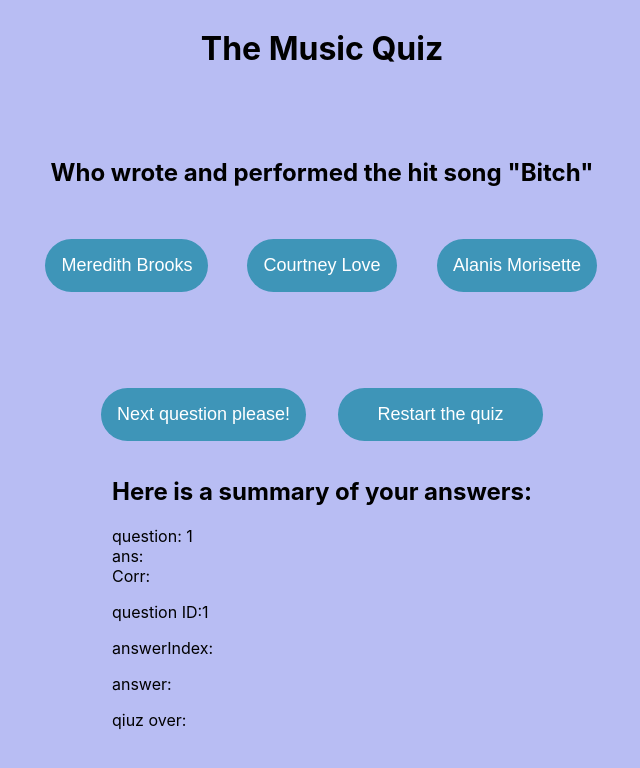
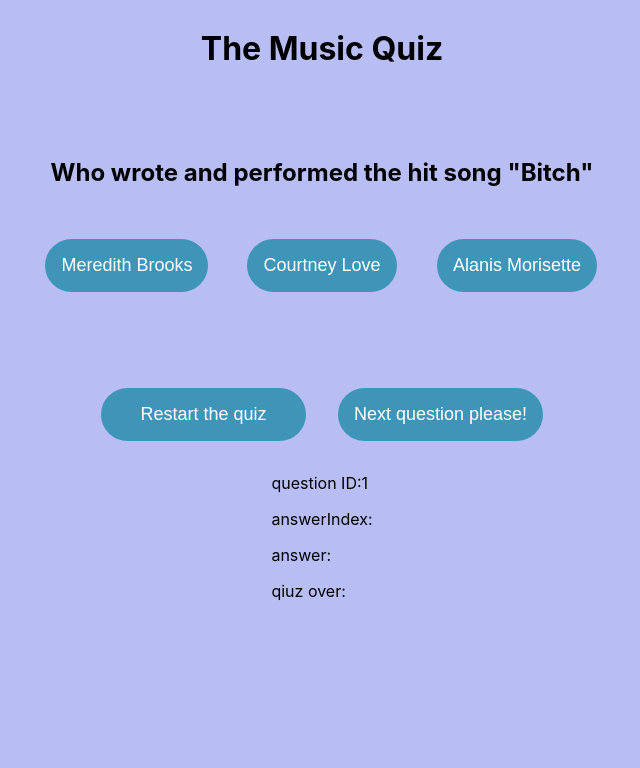
Before and after one commit to Technigo/project-redux-quiz, a React (Vite) app: page / in a window 1280 px wide. Shown: the top 768 px of the page, without its empty margins (318-958 px from the left). Built offline with nearby package versions, Linux system fonts and the light colour scheme.

Commit message:
show summary or question depending on quizOver

```diff
--- a/src/components/CurrentQuestion.jsx
+++ b/src/components/CurrentQuestion.jsx
@@ -11,13 +11,18 @@
     (state) => state.quiz.questions[state.quiz.currentQuestionIndex]
   );
   const answersArray = useSelector((state) => state.quiz.answers);
-  const isCorrect = answersArray.map((obj) => console.log(obj.isCorrect));
+  let isCorrect = answersArray.map((obj) =>
+    console.log("currQ isCorrect:", obj.isCorrect)
+  );
+
+  const isOver = useSelector((state) => state.quiz.quizOver);
+  const quizOver = useSelector((state) => state.quiz.quizOver);
 
   answersArray.map((obj) => (isCorrect = obj.isCorrect));
-  const quizOver = useSelector((state) => state.quiz.quizOver);
 
   const nextQuestion = () => {
     dispatch(goToNextQuestion());
+    console.log("quizOver:", isOver);
   };
 
   const restartQuiz = () => {
@@ -34,22 +39,24 @@
         <h1>The Music Quiz</h1>
       </div>
       <div className="question-options">
-        {/* if quizOver is false &&*/ <QuestionOne />}
+        {isOver === false && <QuestionOne />}
+        {isOver === true /*if quizOver is true */ && <Summary />}
       </div>
       <div className="footer">
-        <button onClick={nextQuestion} className="next">
-          Next question please!
-        </button>
         <button onClick={restartQuiz} className="restart">
           Restart the quiz
         </button>
+        {isOver === false && (
+          <button onClick={nextQuestion} className="next">
+            Next question please!
+          </button>
+        )}
       </div>
       <div>
-        {1 === 1 /*if quizOver is true */ && <Summary />}
         <p>question ID:{question.id}</p>
         <p>answerIndex:{question.answerIndex}</p>
         <p>answer:{question.answer}</p>
-        <p>qiuz over:{quizOver}</p>
+        <p>qiuz over:{isOver}</p>
       </div>
     </div>
   );
--- a/src/components/QuestionOne.jsx
+++ b/src/components/QuestionOne.jsx
@@ -15,8 +15,8 @@
   const submit = (index) => {
     dispatch(submitAnswer({ questionId: question.id, answerIndex: index }));
 
-    console.log("in submit ID", question.id);
-    console.log("index", index);
+    console.log("questionOne submit ID", question.id);
+    console.log("questionOne index", index);
     answersArray.map((obj) => console.log(obj.isCorrect));
   };
 
--- a/src/components/Summary.jsx
+++ b/src/components/Summary.jsx
@@ -16,7 +16,7 @@
       <div>
         ans:
         {answersArray.map((obj) =>
-          console.log("Summ:", obj.isCorrect, correct)
+          console.log("Summ:", obj.questionId, obj.isCorrect, correct)
         )}
       </div>
       <div>Corr: {correct}</div>
--- a/src/reducers/quiz.js
+++ b/src/reducers/quiz.js
@@ -114,4 +114,5 @@
   },
 });
 
-export const { restart, goToNextQuestion, submitAnswer } = quiz.actions;
+export const { restart, goToNextQuestion, submitAnswer, answers } =
+  quiz.actions;
```
